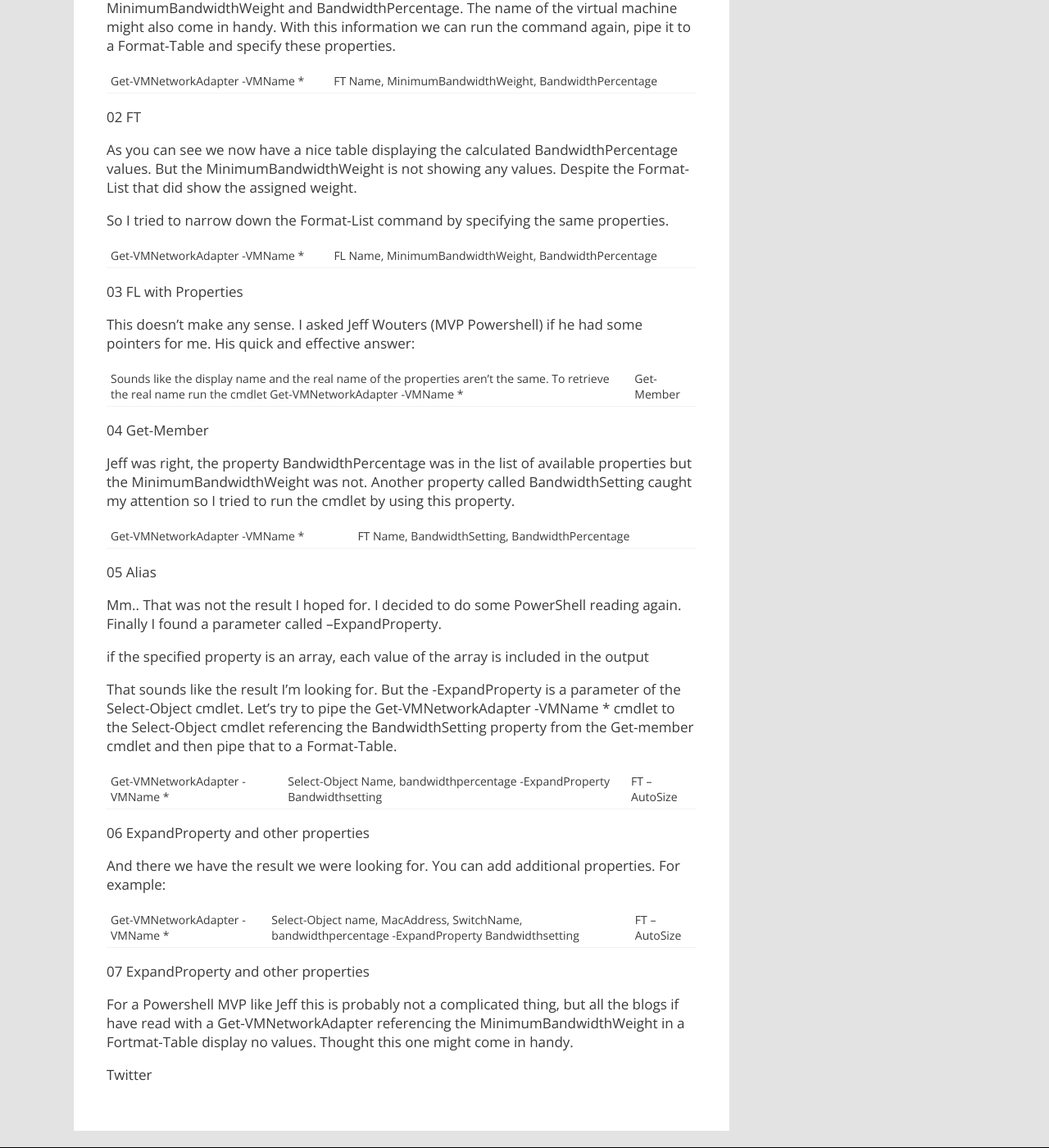
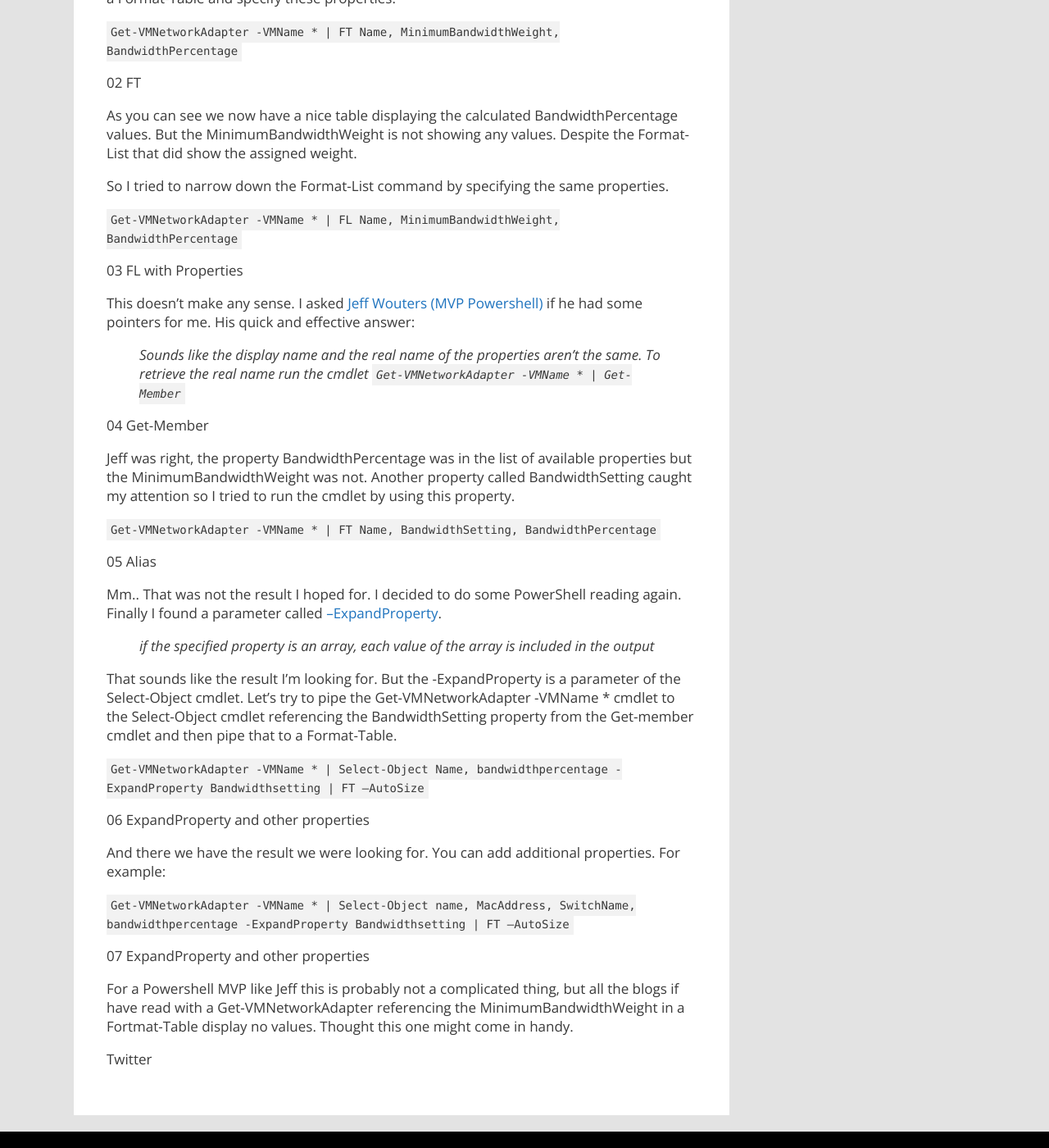
Before and after one commit to marcvaneijk/marcvaneijk.old, a Jekyll site: the page built from _posts/2013-09-20-qosweight.md, in a window 1280 px wide and 1400 px high, scrolled down 1870 px. Shown: the whole window at 82% size. Built offline with Jekyll 4.4.1, drawn with Linux system fonts in a browser that asks for light colours; nearby versions of some CDN libraries; part of the change alters nothing that is shown; some of the changed text lies outside the part shown.

```diff
--- a/_posts/2013-09-20-qosweight.md
+++ b/_posts/2013-09-20-qosweight.md
@@ -5,19 +5,16 @@ author: Marc van Eijk
 title: Virtual machine minimum bandwidth weight in a Format-Table output
 tags: Bandwidth, ExpandProperty, Marc van Eijk, Minimum, Powershell, QoS, Weight
 ---
-During my research for the last part of my blog series on Bare Metal Deployment I wanted to get an overview of the weights that were assigned to all virtual machines on a host. What looked like a simple thing quickly became a little complex.
+During my research for the last part of my [blog series on Bare Metal Deployment](/2013/10/05/bmd4) I wanted to get an overview of the weights that were assigned to all virtual machines on a host. What looked like a simple thing quickly became a little complex.
 
 Let’s assume you have a Windows Server 2012 (R2) host running Hyper-V. On this host you have configured a NIC team with a vSwitch on top of that, either manually or with a logical switch from System Center Virtual Machine Manager 2012 SP1 or R2. The vSwitch is configured with the MinimumBandwidthMode set to Weight. In a weighted mode each virtual network adapter that has a weight assigned to it will have its minimum bandwidth mode calculated in percentage of the total bandwidth. For example if you have two virtual machines running on a vSwitch with the MinimumBandwidthMode set to Weight and each virtual machine has a weight of 3 they both have a minimum of 50% of the total bandwidth guaranteed. If you have fifty virtual machines running on a vSwitch with the MinimumBandwidthMode set to Weight and each virtual machine has a weight of 3, each virtual machine will have a minimum of 2% of the total bandwidth guaranteed.
 
 If every virtual machine has the same weight assigned to it, the calculation is quite simple. It will become more complex if you have virtual machines with different weights. For example you have seven virtual machines with a minimum weight of 5, twenty-four virtual machines with a weight of 3 and eleven virtual machines with a weight of 1.
 
-· High bandwidth adapter 7*5 = 35
-
-· Medium bandwidth adapter 24*3 = 72
-
-· Low bandwidth adapter 11*1 = 11
-
-· Total weight 35 + 72 + 11 = 118
+- High bandwidth adapter 7*5 = 35
+- Medium bandwidth adapter 24*3 = 72
+- Low bandwidth adapter 11*1 = 11
+- Total weight 35 + 72 + 11 = 118
 
 To get the percentage of a single vNIC, divide the weight of a single vNIC by the sum of all vNIC weights and multiple by 100. A virtual machine with a High bandwidth adapter would have a minimum bandwidth percentage of 5/118 * 100 = 4.24%
 
@@ -27,23 +24,21 @@ Virtual machines tend to move all over the place and to make it even more comple
 
 Luckily for us is there is an easier way of getting the bandwidth information by calling on our good friend PowerShell. You can use the Get-VMNetworkAdapter cmdlet to retrieve a list of information about each vNIC (attached to a virtual machine or running in the MangementOS).
 
-
-
 To get a list of all vNICs in the Management OS run the following cmdlet
 
-Get-VMNetworkAdapter -ManagementOS
+`Get-VMNetworkAdapter -ManagementOS`
 
 To get a list of all vNICs attached to virtual machines run the following cmdlet
 
-Get-VMNetworkAdapter -VMName *
+`Get-VMNetworkAdapter -VMName *`
 
 To get a list of all vNICs run the following cmdlet
 
-Get-VMNetworkAdapter -All
+`Get-VMNetworkAdapter -All`
 
 Running any of these cmdlets with display the results in a table format with predefined set of properties. Nothing fancy yet. These predefined properties do not show any information about the bandwidth values. For this we will have to specify the properties we would like to have in our table. Usually you would then run the same command and pipe it to a Format-List.
 
-Get-VMNetworkAdapter -VMName * | FL
+`Get-VMNetworkAdapter -VMName * | FL`
 
 The result of this cmdlet is a list properties for each virtual machine.
 
@@ -51,7 +46,7 @@ The result of this cmdlet is a list properties for each virtual machine.
 
 Near the bottom of the each list are a couple of bandwidth values. We are interested in MinimumBandwidthWeight and BandwidthPercentage. The name of the virtual machine might also come in handy. With this information we can run the command again, pipe it to a Format-Table and specify these properties.
 
-Get-VMNetworkAdapter -VMName * | FT Name, MinimumBandwidthWeight, BandwidthPercentage
+`Get-VMNetworkAdapter -VMName * | FT Name, MinimumBandwidthWeight, BandwidthPercentage`
 
 02 FT
 
@@ -59,39 +54,36 @@ As you can see we now have a nice table displaying the calculated BandwidthPerce
 
 So I tried to narrow down the Format-List command by specifying the same properties.
 
-Get-VMNetworkAdapter -VMName * | FL Name, MinimumBandwidthWeight, BandwidthPercentage
+`Get-VMNetworkAdapter -VMName * | FL Name, MinimumBandwidthWeight, BandwidthPercentage`
 
 03 FL with Properties
 
-This doesn’t make any sense. I asked Jeff Wouters (MVP Powershell) if he had some pointers for me. His quick and effective answer:
+This doesn’t make any sense. I asked [Jeff Wouters (MVP Powershell)](https://twitter.com/JeffWouters) if he had some pointers for me. His quick and effective answer:
 
-
-
-Sounds like the display name and the real name of the properties aren’t the same. To retrieve the real name run the cmdlet Get-VMNetworkAdapter -VMName * | Get-Member
+> Sounds like the display name and the real name of the properties aren’t the same. To retrieve the real name run the cmdlet
+> `Get-VMNetworkAdapter -VMName * | Get-Member`
 
 04 Get-Member
 
 Jeff was right, the property BandwidthPercentage was in the list of available properties but the MinimumBandwidthWeight was not. Another property called BandwidthSetting caught my attention so I tried to run the cmdlet by using this property.
 
-Get-VMNetworkAdapter -VMName * | FT Name, BandwidthSetting, BandwidthPercentage
+`Get-VMNetworkAdapter -VMName * | FT Name, BandwidthSetting, BandwidthPercentage`
 
 05 Alias
 
-Mm.. That was not the result I hoped for. I decided to do some PowerShell reading again. Finally I found a parameter called –ExpandProperty.
+Mm.. That was not the result I hoped for. I decided to do some PowerShell reading again. Finally I found a parameter called [–ExpandProperty](http://technet.microsoft.com/en-us/library/hh849895.aspx).
 
-
-
-if the specified property is an array, each value of the array is included in the output
+> if the specified property is an array, each value of the array is included in the output
 
 That sounds like the result I’m looking for. But the -ExpandProperty is a parameter of the Select-Object cmdlet. Let’s try to pipe the Get-VMNetworkAdapter -VMName * cmdlet to the Select-Object cmdlet referencing the BandwidthSetting property from the Get-member cmdlet and then pipe that to a Format-Table.
 
-Get-VMNetworkAdapter -VMName * | Select-Object Name, bandwidthpercentage -ExpandProperty Bandwidthsetting | FT –AutoSize
+`Get-VMNetworkAdapter -VMName * | Select-Object Name, bandwidthpercentage -ExpandProperty Bandwidthsetting | FT –AutoSize`
 
 06 ExpandProperty and other properties
 
 And there we have the result we were looking for. You can add additional properties. For example:
 
-Get-VMNetworkAdapter -VMName * | Select-Object name, MacAddress, SwitchName, bandwidthpercentage -ExpandProperty Bandwidthsetting | FT –AutoSize
+`Get-VMNetworkAdapter -VMName * | Select-Object name, MacAddress, SwitchName, bandwidthpercentage -ExpandProperty Bandwidthsetting | FT –AutoSize`
 
 07 ExpandProperty and other properties
 
```
